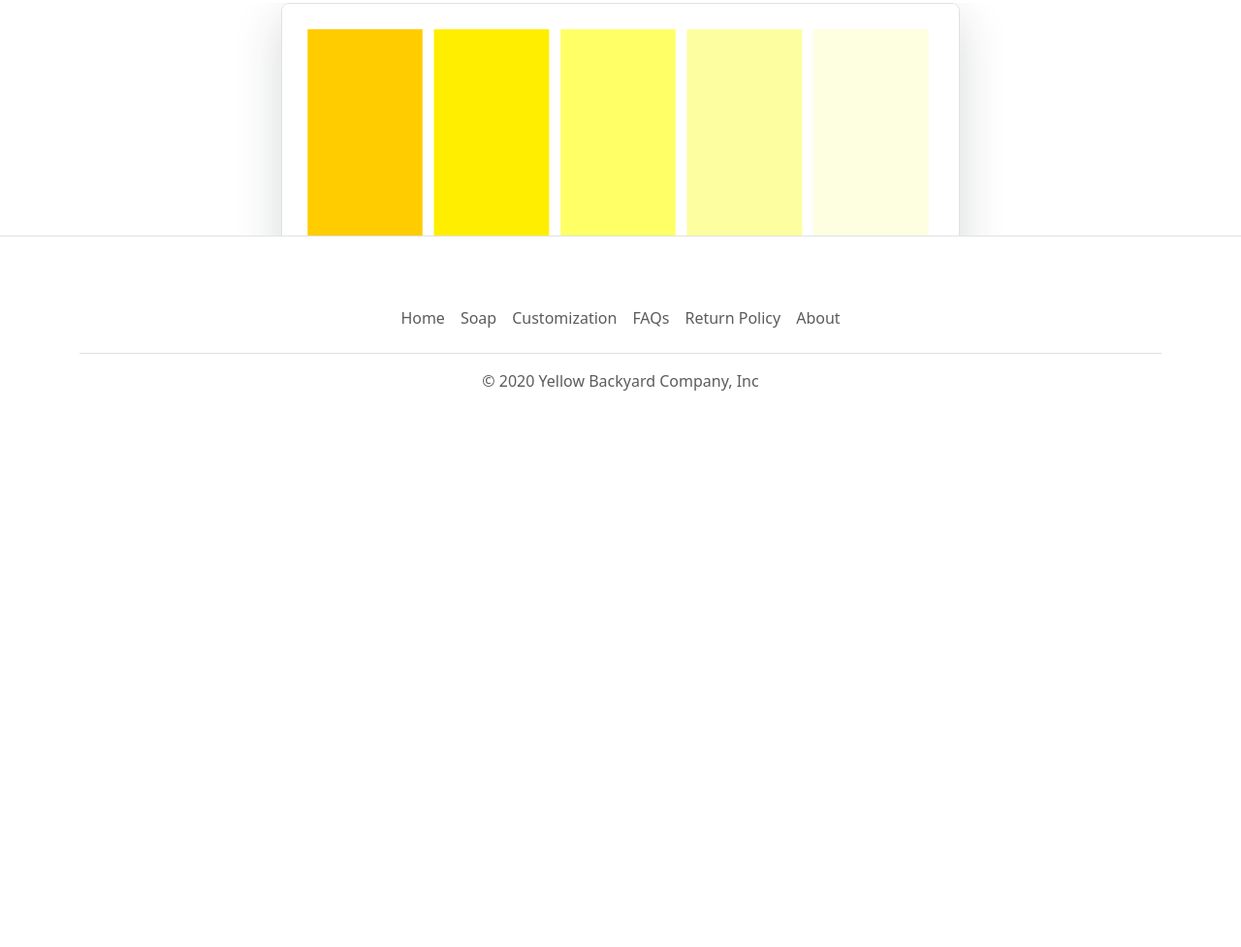
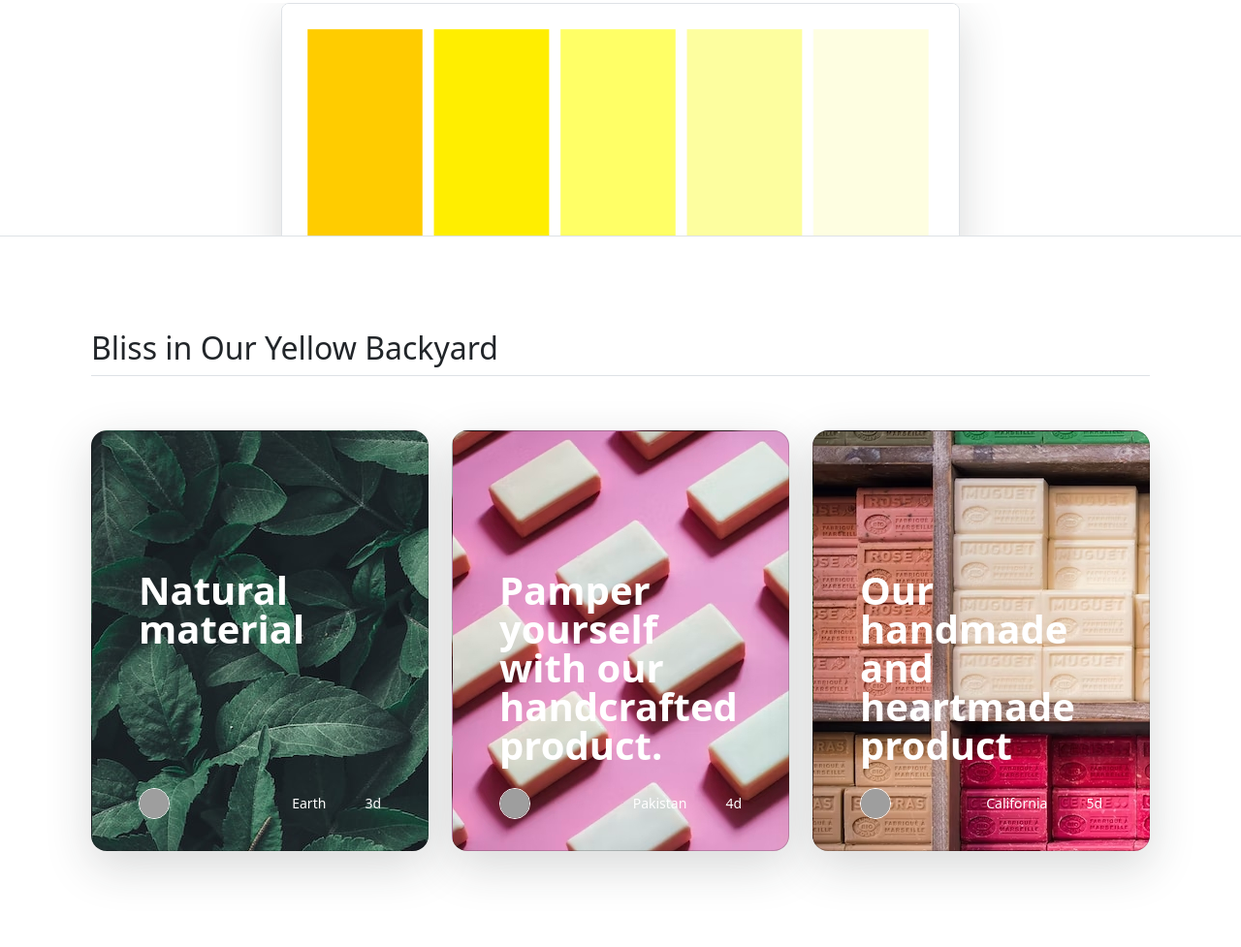
Before and after one commit to genarationth/assignment-pumchanpom, a plain HTML site: page index.html in a window 1280 px wide. Shown: the part 391-1368 px from the top of the page at 97% size. Before the commit the page ends 852 px from the top, so only its background shows below. Drawn offline with Linux system fonts and the light colour scheme; grey boxes are pictures that could not be loaded.

Commit message:
Add features (card)

```diff
--- a/index.html
+++ b/index.html
@@ -48,10 +48,80 @@
         </div>
         <div class="overflow-hidden" style="max-height: 30vh;">
           <div class="container px-5">
-            <img src="./images/yellow.png" class="img-fluid border rounded-3 shadow-lg mb-4" alt="Example image" width="700" height="500" loading="lazy">
+            <img src="./images/yellow.png" class="img-fluid border rounded-3 shadow-lg mb-4" alt="yellow" width="700" height="500" loading="lazy">
           </div>
         </div>
       </div>
+
+    <!-- Features (Card) -->
+    <div class="container px-4 py-5" id="custom-cards">
+    <h2 class="pb-2 border-bottom">Bliss in Our Yellow Backyard</h2>
+
+    <div class="row row-cols-1 row-cols-lg-3 align-items-stretch g-4 py-5">
+      <div class="col">
+        <div class="card card-cover h-100 overflow-hidden text-bg-dark rounded-4 shadow-lg" style="background-image: url('./images/leaf.jfif');">
+          <div class="d-flex flex-column h-100 p-5 pb-3 text-white text-shadow-1">
+            <h3 class="pt-5 mt-5 mb-4 display-6 lh-1 fw-bold">Natural material</h3>
+            <ul class="d-flex list-unstyled mt-auto">
+              <li class="me-auto">
+                <img src="https://github.com/twbs.png" alt="Bootstrap" width="32" height="32" class="rounded-circle border border-white">
+              </li>
+              <li class="d-flex align-items-center me-3">
+                <svg class="bi me-2" width="1em" height="1em"><use xlink:href="#geo-fill"></use></svg>
+                <small>Earth</small>
+              </li>
+              <li class="d-flex align-items-center">
+                <svg class="bi me-2" width="1em" height="1em"><use xlink:href="#calendar3"></use></svg>
+                <small>3d</small>
+              </li>
+            </ul>
+          </div>
+        </div>
+      </div>
+
+      <div class="col">
+        <div class="card card-cover h-100 overflow-hidden text-bg-dark rounded-4 shadow-lg" style="background-image: url('./images/soap.jpg');">
+          <div class="d-flex flex-column h-100 p-5 pb-3 text-white text-shadow-1">
+            <h3 class="pt-5 mt-5 mb-4 display-6 lh-1 fw-bold">Pamper yourself with our handcrafted product.</h3>
+            <ul class="d-flex list-unstyled mt-auto">
+              <li class="me-auto">
+                <img src="https://github.com/twbs.png" alt="Bootstrap" width="32" height="32" class="rounded-circle border border-white">
+              </li>
+              <li class="d-flex align-items-center me-3">
+                <svg class="bi me-2" width="1em" height="1em"><use xlink:href="#geo-fill"></use></svg>
+                <small>Pakistan</small>
+              </li>
+              <li class="d-flex align-items-center">
+                <svg class="bi me-2" width="1em" height="1em"><use xlink:href="#calendar3"></use></svg>
+                <small>4d</small>
+              </li>
+            </ul>
+          </div>
+        </div>
+      </div>
+
+      <div class="col">
+        <div class="card card-cover h-100 overflow-hidden text-bg-dark rounded-4 shadow-lg" style="background-image: url('./images/soap_yellow.jpg');">
+          <div class="d-flex flex-column h-100 p-5 pb-3 text-shadow-1">
+            <h3 class="pt-5 mt-5 mb-4 display-6 lh-1 fw-bold">Our handmade and heartmade product</h3>
+            <ul class="d-flex list-unstyled mt-auto">
+              <li class="me-auto">
+                <img src="https://github.com/twbs.png" alt="Bootstrap" width="32" height="32" class="rounded-circle border border-white">
+              </li>
+              <li class="d-flex align-items-center me-3">
+                <svg class="bi me-2" width="1em" height="1em"><use xlink:href="#geo-fill"></use></svg>
+                <small>California</small>
+              </li>
+              <li class="d-flex align-items-center">
+                <svg class="bi me-2" width="1em" height="1em"><use xlink:href="#calendar3"></use></svg>
+                <small>5d</small>
+              </li>
+            </ul>
+          </div>
+        </div>
+      </div>
+    </div>
+  </div>
 
     <!-- Footer -->
     <div class="container">
```
Also changed, not shown: cdn_test.html (added, +16 -0 lines), images/leaf.jfif (added), images/orange.jpg (added), images/product.jpg (added), images/soap.jpg (added), images/soap_bars.jpg (added), images/soap_yellow.jpg (added).
